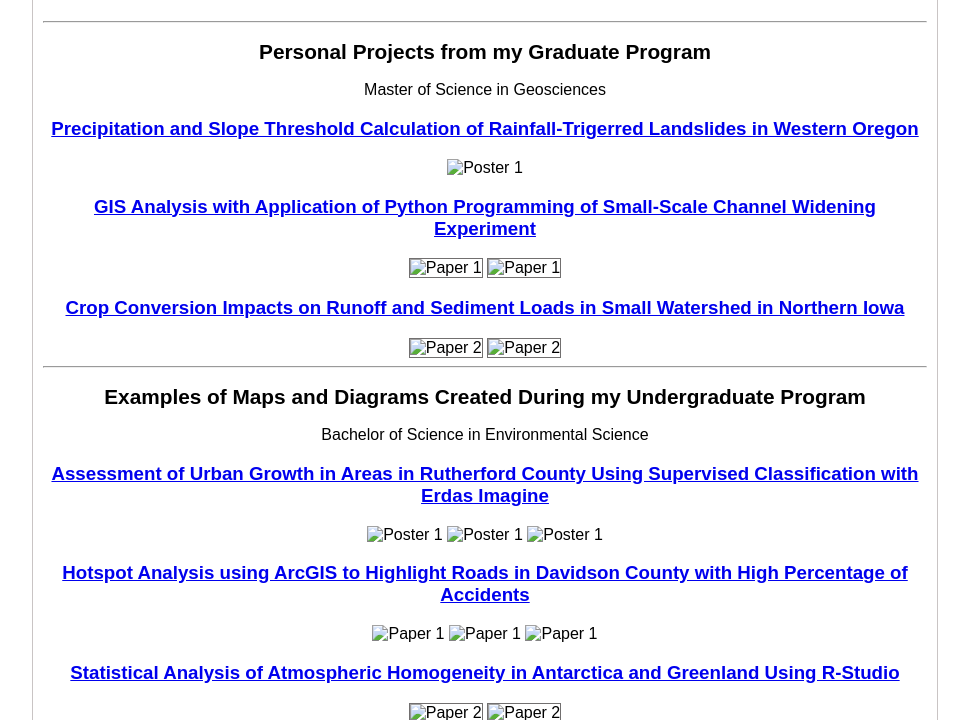
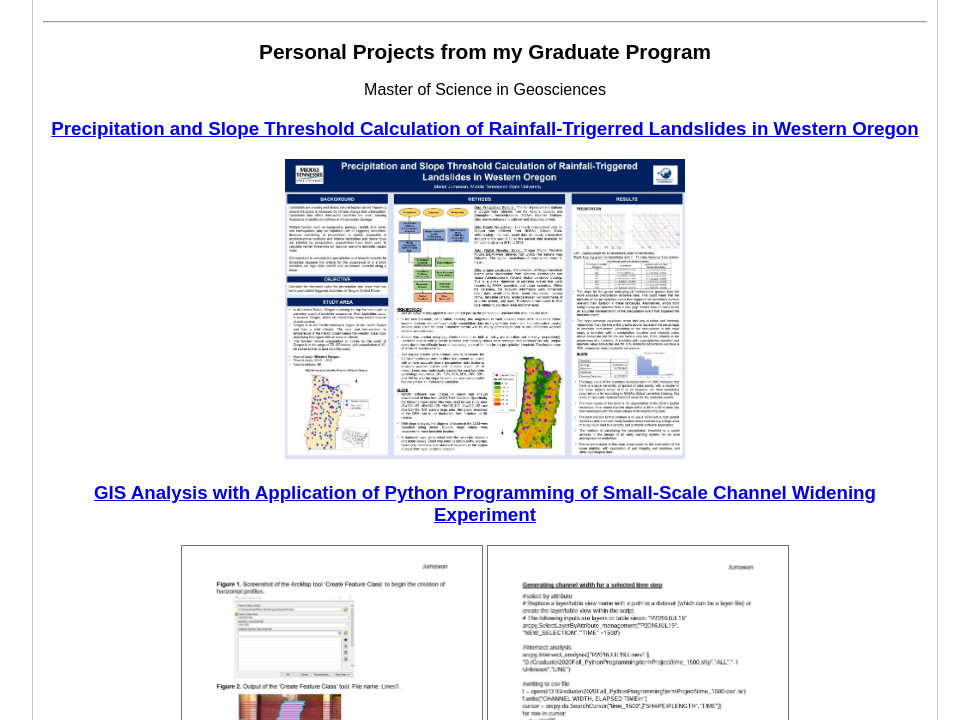
Before and after one commit to marieljum/ePortfolio, a plain HTML site: page index.html in a window 1280 px wide. Shown: the part 80-800 px from the top of the page, without its empty margins (166-1135 px from the left). Drawn offline with Linux system fonts and the light colour scheme.

Commit message:
index.html

```diff
--- a/index.html
+++ b/index.html
@@ -16,30 +16,30 @@
         <hr>
         <h2 id="subtitle">Personal Projects from my Graduate Program</h2>
         <p>Master of Science in Geosciences</p>
-        <h3><a href="./public/Poster.pdf">
+        <h3><a href="./Poster.pdf">
             Precipitation and Slope Threshold Calculation of Rainfall-Trigerred Landslides in Western Oregon</a></h3>
-        <img src="./assets/images/poster.JPG"alt="Poster 1" style="width:400px"/>
-        <h3><a href="./public/Report.pdf" >GIS Analysis with Application of Python Programming of Small-Scale Channel Widening Experiment</a></h3>
-        <img id ="border" src="./assets/images/paper1.JPG"alt="Paper 1" style="width:300px"/>
-        <img id ="border" src="./assets/images/paper1a.JPG"alt="Paper 1" style="width:300px"/>
-        <h3><a href="./public/Report2.pdf">Crop Conversion Impacts on Runoff and Sediment Loads in Small Watershed in Northern Iowa</a></h3>
-        <img id ="border" src="./assets/images/paper2a.JPG"alt="Paper 2" style="width:300px"/>
-        <img id ="border" src="./assets/images/paper2.JPG"alt="Paper 2" style="width:300px"/>
+        <img src="./poster.JPG"alt="Poster 1" style="width:400px"/>
+        <h3><a href="./Report.pdf" >GIS Analysis with Application of Python Programming of Small-Scale Channel Widening Experiment</a></h3>
+        <img id ="border" src="./paper1.JPG"alt="Paper 1" style="width:300px"/>
+        <img id ="border" src="./paper1a.JPG"alt="Paper 1" style="width:300px"/>
+        <h3><a href="./Report2.pdf">Crop Conversion Impacts on Runoff and Sediment Loads in Small Watershed in Northern Iowa</a></h3>
+        <img id ="border" src="./paper2a.JPG"alt="Paper 2" style="width:300px"/>
+        <img id ="border" src="./paper2.JPG"alt="Paper 2" style="width:300px"/>
         <hr>
         <h2 id="subtitle">Examples of Maps and Diagrams Created During my Undergraduate Program</h2>
         <p>Bachelor of Science in Environmental Science</p>
-        <h3><a href="./public/RSproj.pdf">
+        <h3><a href="./RSproj.pdf">
             Assessment of Urban Growth in Areas in Rutherford County Using Supervised Classification with Erdas Imagine</a></h3>
-        <img src="./assets/images/RS1.png"alt="Poster 1" style="width:300px"/>
-        <img src="./assets/images/RS2.png"alt="Poster 1" style="width:300px"/>
-        <img src="./assets/images/RS3.png"alt="Poster 1" style="width:300px"/>
-        <h3><a href="./public/InterGISproj.pdf" >Hotspot Analysis using ArcGIS to Highlight Roads in Davidson County with High Percentage of Accidents</a></h3>
-        <img src="./assets/images/2018 Accident.png"alt="Paper 1" style="width:300px"/>
-        <img src="./assets/images/2018 Hotspot.png"alt="Paper 1" style="width:300px"/>
-        <img src="./assets/images/2018 Percentage.png"alt="Paper 1" style="width:300px"/>
-        <h3><a href="./public/ComputerMethods.pdf">Statistical Analysis of Atmospheric Homogeneity in Antarctica and Greenland Using R-Studio</a></h3>
-        <img id ="border" src="./assets/images/CM1.png"alt="Paper 2" style="width:400px"/>
-        <img id ="border" src="./assets/images/CM2.png"alt="Paper 2" style="width:400px"/>
+        <img src="./RS1.png"alt="Poster 1" style="width:300px"/>
+        <img src="./RS2.png"alt="Poster 1" style="width:300px"/>
+        <img src="./RS3.png"alt="Poster 1" style="width:300px"/>
+        <h3><a href="./InterGISproj.pdf" >Hotspot Analysis using ArcGIS to Highlight Roads in Davidson County with High Percentage of Accidents</a></h3>
+        <img src="./2018 Accident.png"alt="Paper 1" style="width:300px"/>
+        <img src="./2018 Hotspot.png"alt="Paper 1" style="width:300px"/>
+        <img src="./2018 Percentage.png"alt="Paper 1" style="width:300px"/>
+        <h3><a href="./ComputerMethods.pdf">Statistical Analysis of Atmospheric Homogeneity in Antarctica and Greenland Using R-Studio</a></h3>
+        <img id ="border" src="./CM1.png"alt="Paper 2" style="width:400px"/>
+        <img id ="border" src="./CM2.png"alt="Paper 2" style="width:400px"/>
         </div>
     </body>
 </html>
```
